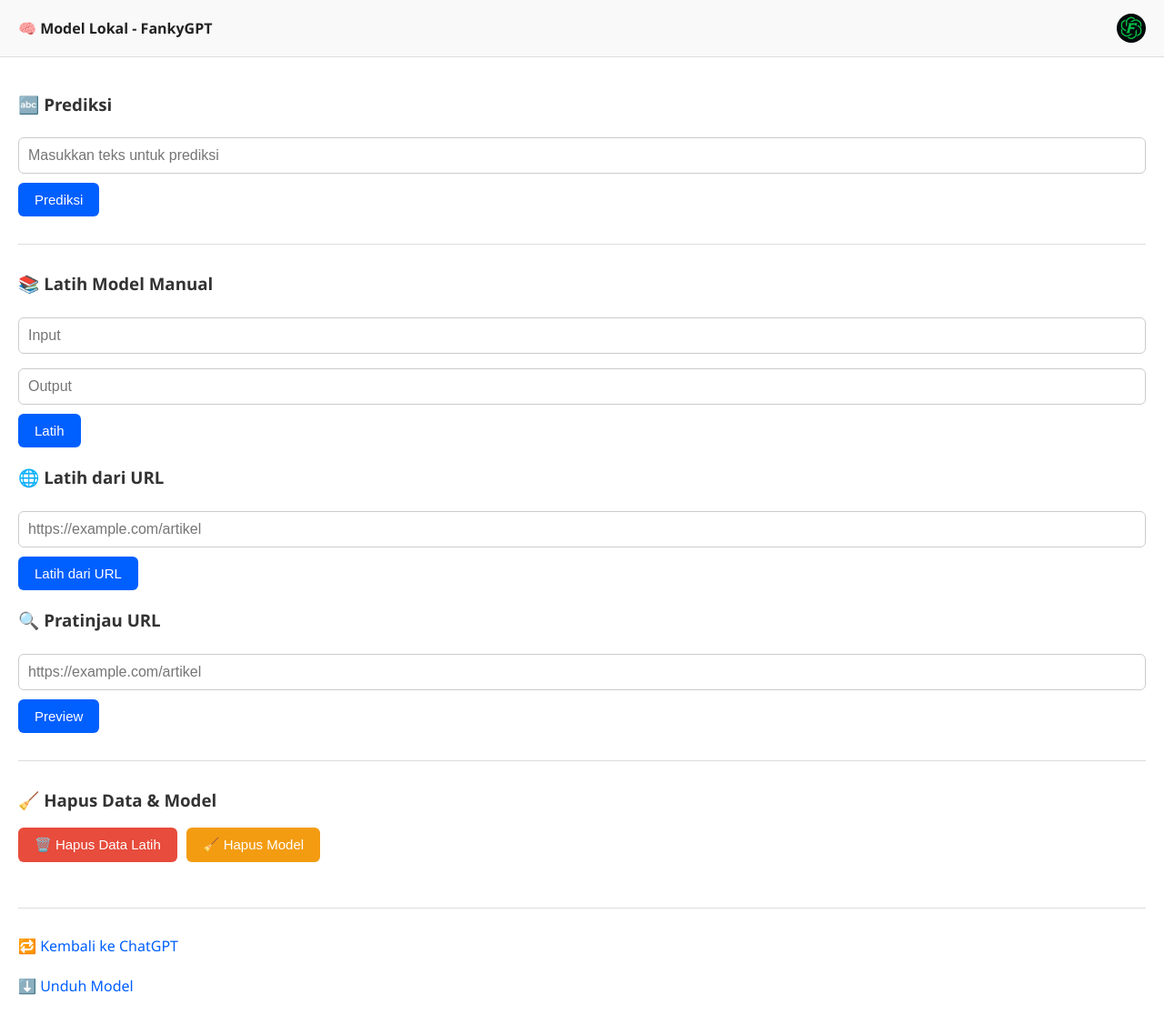
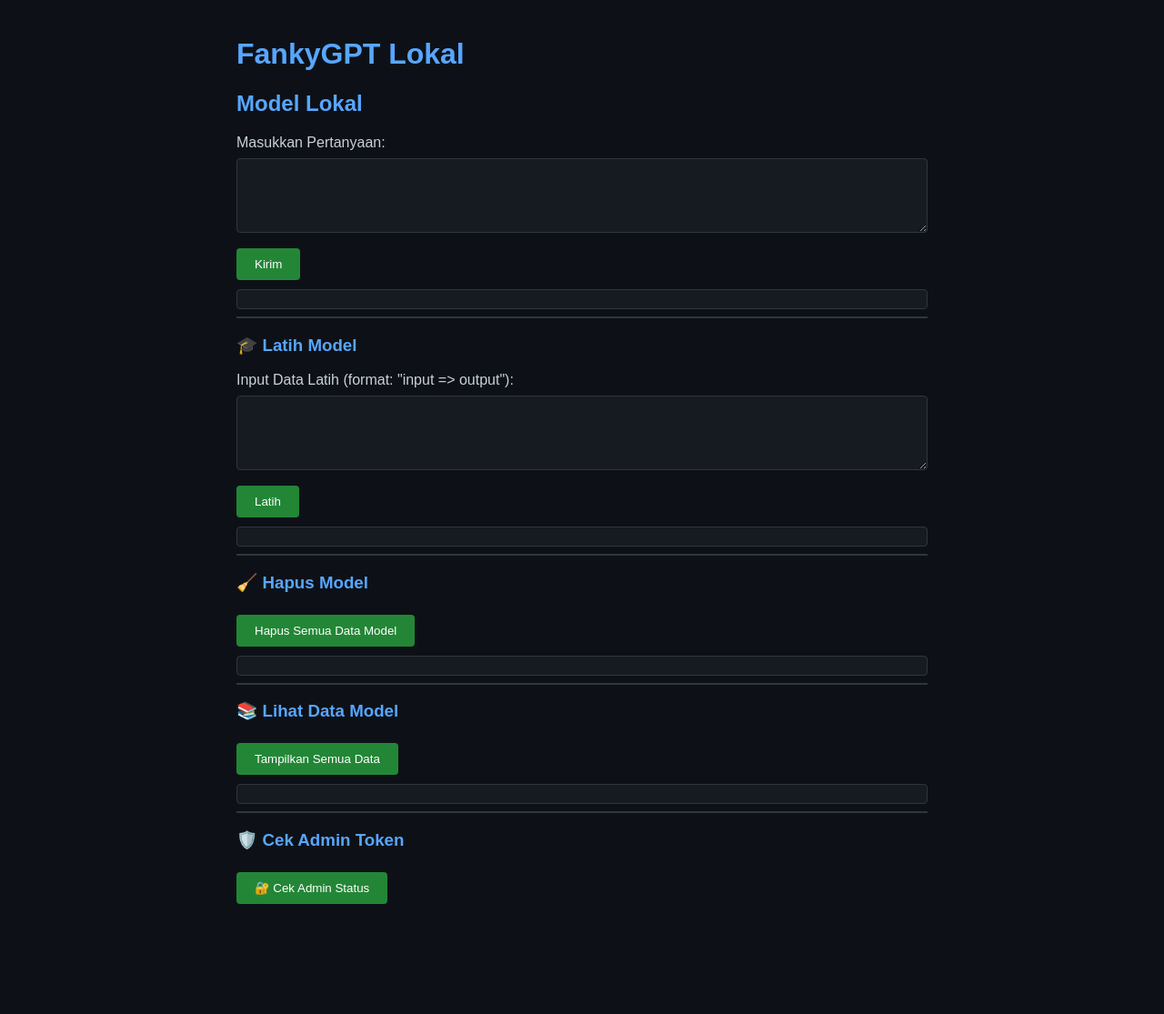
Before and after one commit to fanky86/fankyGPT, a FastAPI app: page /lokal in a window 1280 px wide. Shown: the whole page at 91% size. After the commit the page ends 994 px from the top, so only its background shows below. Run offline with FastAPI, Linux system fonts and the light colour scheme.

Commit message:
Update lokal.html

```diff
--- a/templates/lokal.html
+++ b/templates/lokal.html
@@ -2,202 +2,180 @@
 <html lang="id">
 <head>
   <meta charset="UTF-8">
-  <title>Model Lokal - FankyGPT</title>
+  <title>FankyGPT Lokal</title>
   <meta name="viewport" content="width=device-width, initial-scale=1.0">
-  <link rel="icon" href="/static/favicon.png" type="image/png">
   <style>
     * {
       box-sizing: border-box;
     }
 
-    html, body {
+    body {
       margin: 0;
-      padding: 0;
-      font-family: 'Segoe UI', sans-serif;
-      background-color: #ffffff;
-      color: #222;
-      min-height: 100vh;
-      display: flex;
-      flex-direction: column;
-    }
-
-    header {
-      position: sticky;
-      top: 0;
-      z-index: 999;
-      background-color: #f9f9f9;
-      border-bottom: 1px solid #ddd;
-      padding: 15px 20px;
-      display: flex;
-      justify-content: space-between;
-      align-items: center;
-    }
-
-    .profile {
-      width: 32px;
-      height: 32px;
-      border-radius: 50%;
-      overflow: hidden;
-    }
-
-    .profile img {
-      width: 100%;
-      height: 100%;
-      object-fit: cover;
+      font-family: Arial, sans-serif;
+      background-color: #0d1117;
+      color: #c9d1d9;
     }
 
     .container {
+      max-width: 800px;
+      margin: auto;
       padding: 20px;
-      flex: 1;
     }
 
-    h2, h3 {
-      color: #333;
-    }
-
-    form {
-      margin-bottom: 20px;
-    }
-
-    input[type="text"] {
+    textarea, input[type="text"] {
       width: 100%;
       padding: 10px;
-      margin-top: 6px;
-      margin-bottom: 10px;
-      border: 1px solid #ccc;
-      border-radius: 6px;
-      font-size: 16px;
+      margin: 8px 0;
+      background-color: #161b22;
+      color: #c9d1d9;
+      border: 1px solid #30363d;
+      border-radius: 4px;
     }
 
     button {
-      padding: 10px 18px;
+      background-color: #238636;
+      color: white;
+      padding: 10px 20px;
       border: none;
-      border-radius: 6px;
-      background-color: #005fff;
-      color: #fff;
-      font-size: 15px;
+      border-radius: 4px;
       cursor: pointer;
-      transition: background-color 0.3s ease;
+      margin-top: 5px;
     }
 
     button:hover {
-      background-color: #0047cc;
+      background-color: #2ea043;
     }
 
-    .danger-btn {
-      background-color: #e74c3c;
-    }
-
-    .danger-btn:hover {
-      background-color: #c0392b;
-    }
-
-    .warning-btn {
-      background-color: #f39c12;
-    }
-
-    .warning-btn:hover {
-      background-color: #e67e22;
-    }
-
-    a {
-      text-decoration: none;
-      color: #005fff;
-    }
-
-    a:hover {
-      text-decoration: underline;
+    .output-box {
+      margin-top: 10px;
+      padding: 10px;
+      border-radius: 4px;
+      background-color: #161b22;
+      border: 1px solid #30363d;
     }
 
     hr {
-      border: none;
-      border-top: 1px solid #ddd;
-      margin: 30px 0;
+      border: 1px solid #30363d;
     }
 
-    .output-box {
-      background-color: #f2f2f2;
-      padding: 12px 15px;
-      border-radius: 6px;
-      margin-top: 10px;
-      white-space: pre-line;
-    }
-
-    .button-group {
-      display: flex;
-      gap: 10px;
-      flex-wrap: wrap;
-    }
-
-    @media (max-width: 600px) {
-      header {
-        flex-direction: row;
-        justify-content: space-between;
-        padding: 15px;
-      }
+    h1, h2, h3 {
+      color: #58a6ff;
     }
   </style>
 </head>
 <body>
-
-  <header>
-    <strong>🧠 Model Lokal - FankyGPT</strong>
-    <div class="profile">
-      <img src="/static/favicon.png" alt="Profil">
-    </div>
-  </header>
-
   <div class="container">
-    <h3>🔤 Prediksi</h3>
-    <form method="post" action="/lokal/predict">
-      <input type="text" name="input_text" placeholder="Masukkan teks untuk prediksi">
-      <button type="submit">Prediksi</button>
+    <h1>FankyGPT Lokal</h1>
+    <h2>Model Lokal</h2>
+    <form id="local-form">
+      <label for="local-input">Masukkan Pertanyaan:</label>
+      <textarea id="local-input" name="local_input" rows="4"></textarea>
+      <button type="submit">Kirim</button>
     </form>
-    {% if last_input %}
-      <div class="output-box">
-        <strong>Input:</strong> {{ last_input }}<br>
-        <strong>Hasil:</strong> {{ response }}
-      </div>
-    {% endif %}
+    <div id="local-response" class="output-box"></div>
 
     <hr>
 
-    <h3>📚 Latih Model Manual</h3>
-    <form method="post" action="/lokal/train">
-      <input type="text" name="input_text" placeholder="Input">
-      <input type="text" name="output_text" placeholder="Output">
+    <h3>🎓 Latih Model</h3>
+    <form id="train-form">
+      <label for="train-input">Input Data Latih (format: "input => output"):</label>
+      <textarea id="train-input" name="train_input" rows="4"></textarea>
       <button type="submit">Latih</button>
     </form>
-
-    <h3>🌐 Latih dari URL</h3>
-    <form method="post" action="/lokal/train-url">
-      <input type="text" name="url" placeholder="https://example.com/artikel">
-      <button type="submit">Latih dari URL</button>
-    </form>
-
-    <h3>🔍 Pratinjau URL</h3>
-    <form method="post" action="/lokal/preview-url">
-      <input type="text" name="url" placeholder="https://example.com/artikel">
-      <button type="submit">Preview</button>
-    </form>
+    <div id="train-response" class="output-box"></div>
 
     <hr>
 
-    <h3>🧹 Hapus Data & Model</h3>
-    <div class="button-group">
-      <form method="get" action="/hapus-data">
-        <button class="danger-btn">🗑️ Hapus Data Latih</button>
-      </form>
-      <form method="get" action="/hapus-model">
-        <button class="warning-btn">🧹 Hapus Model</button>
-      </form>
-    </div>
+    <h3>🧹 Hapus Model</h3>
+    <form id="delete-form">
+      <button type="submit">Hapus Semua Data Model</button>
+    </form>
+    <div id="delete-response" class="output-box"></div>
 
     <hr>
-    <a href="/">🔁 Kembali ke ChatGPT</a>
-    <br><br>
-    <a href="/download-model">⬇️ Unduh Model</a>
+
+    <h3>📚 Lihat Data Model</h3>
+    <form id="show-form">
+      <button type="submit">Tampilkan Semua Data</button>
+    </form>
+    <div id="show-response" class="output-box"></div>
+
+    <hr>
+
+    <h3>🛡️ Cek Admin Token</h3>
+    <button onclick="cekAdmin()">🔐 Cek Admin Status</button>
+    <div id="adminStatus" class="output-box" style="display:none;"></div>
   </div>
 
+  <script>
+    // Prediksi lokal
+    document.getElementById("local-form").addEventListener("submit", async function(event) {
+      event.preventDefault();
+      const input = document.getElementById("local-input").value;
+      const response = await fetch("/lokal/predict", {
+        method: "POST",
+        headers: { "Content-Type": "application/x-www-form-urlencoded" },
+        body: new URLSearchParams({ local_input: input })
+      });
+      const data = await response.text();
+      document.getElementById("local-response").innerText = data;
+    });
+
+    // Latih model
+    document.getElementById("train-form").addEventListener("submit", async function(event) {
+      event.preventDefault();
+      const input = document.getElementById("train-input").value;
+      const response = await fetch("/lokal/train", {
+        method: "POST",
+        headers: { "Content-Type": "application/x-www-form-urlencoded" },
+        body: new URLSearchParams({ train_input: input })
+      });
+      const data = await response.text();
+      document.getElementById("train-response").innerText = data;
+    });
+
+    // Hapus model
+    document.getElementById("delete-form").addEventListener("submit", async function(event) {
+      event.preventDefault();
+      const response = await fetch("/lokal/delete", {
+        method: "POST"
+      });
+      const data = await response.text();
+      document.getElementById("delete-response").innerText = data;
+    });
+
+    // Tampilkan semua data
+    document.getElementById("show-form").addEventListener("submit", async function(event) {
+      event.preventDefault();
+      const response = await fetch("/lokal/show", {
+        method: "GET"
+      });
+      const data = await response.text();
+      document.getElementById("show-response").innerText = data;
+    });
+
+    // Fungsi cek admin
+    async function cekAdmin() {
+      const token = prompt("Masukkan token Supabase:");
+
+      const response = await fetch("/admin/data", {
+        headers: {
+          "Authorization": "Bearer " + token
+        }
+      });
+
+      const data = await response.json();
+      const box = document.getElementById("adminStatus");
+      box.style.display = "block";
+
+      if (response.ok) {
+        box.innerHTML = `✅ Akses diizinkan<br>Email: ${data.email}<br>Role: ${data.role}`;
+        box.style.backgroundColor = "#1e442f";
+      } else {
+        box.innerHTML = `❌ Gagal: ${data.detail}`;
+        box.style.backgroundColor = "#442222";
+      }
+    }
+  </script>
 </body>
 </html>
```
